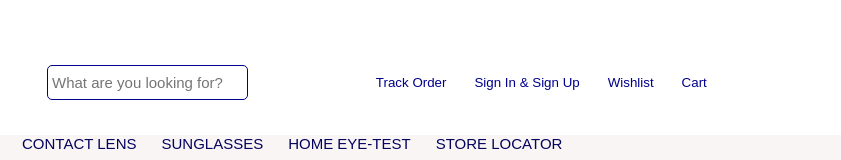
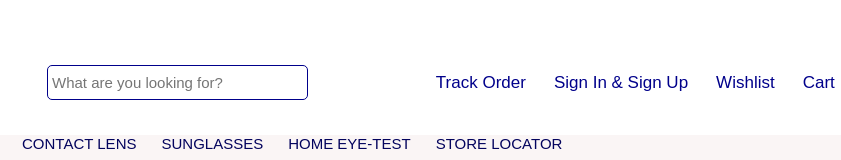
Before and after one commit to ANIKET0102/Flipkart-Clone, a plain HTML site: page index.html in a window 1280 px wide. Shown: the top 160 px of the page, 439-1280 px from the left. Drawn offline with Linux system fonts and the light colour scheme.

Commit message:
Update style.css

```diff
--- a/style.css
+++ b/style.css
@@ -54,6 +54,7 @@ body {
     margin-right: 100px;
     width: 450px auto;
     border-radius: 5px;
+    padding-right: 60px;
     border: 1px solid darkblue;
     font-size: 15px;
     color: gray;
@@ -71,6 +72,7 @@ body {
     width: auto;
     border: none;
     background-color: #fff;
+    font-size: 17px;
 }
 
 .one4 button a {
```
